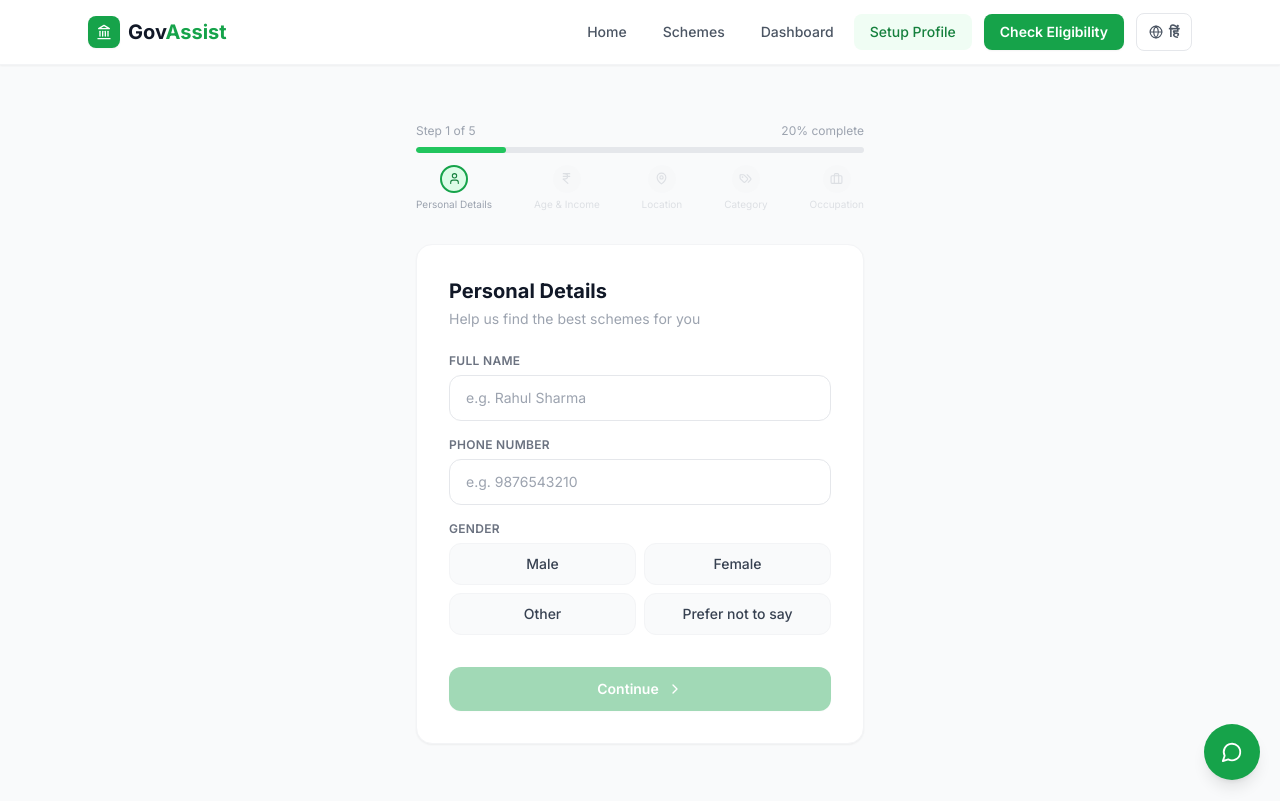
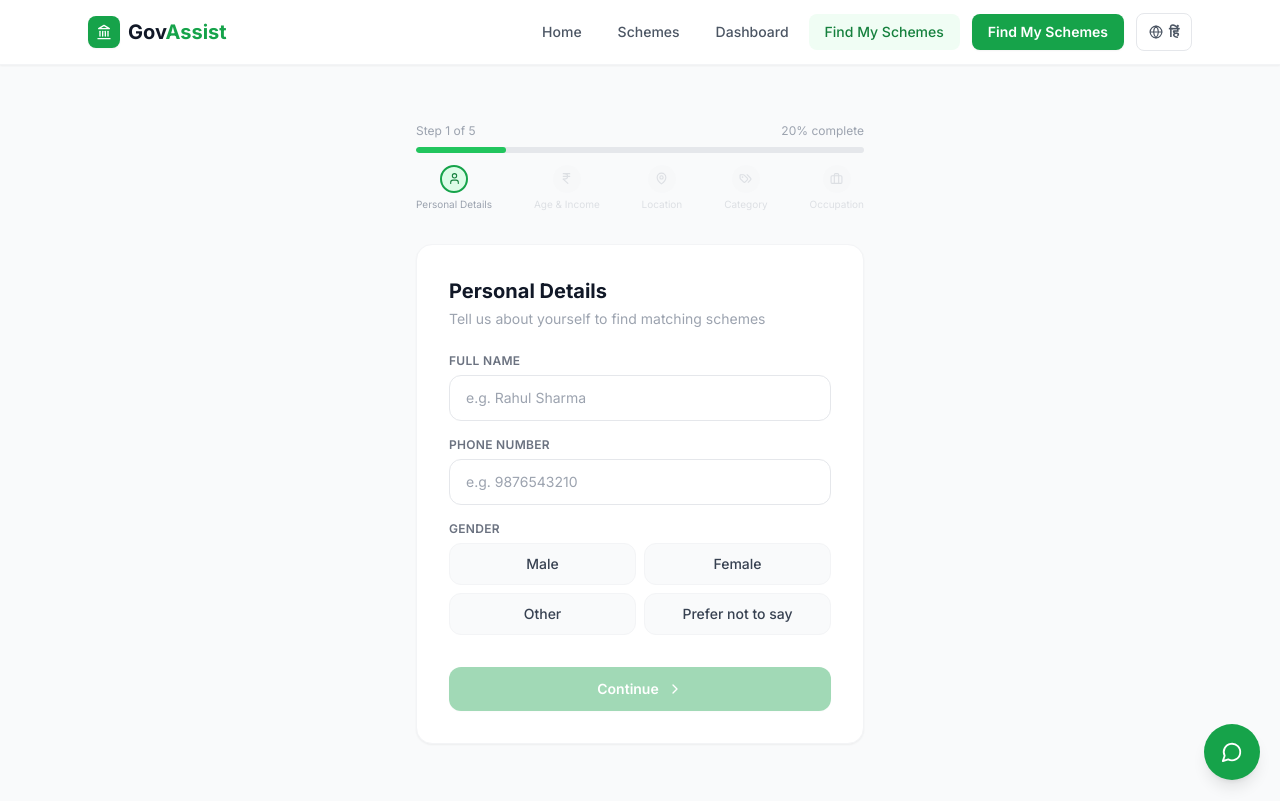
Before and after one commit to Dhruvvv109/GovAssist, a React (Vite) app: page /setup in a window 1280 px wide. Built offline with nearby package versions, Linux system fonts and the light colour scheme.

Commit message:
rename: Setup Profile -> Find My Schemes in nav and page

```diff
--- a/src/locales/en/translation.json
+++ b/src/locales/en/translation.json
@@ -4,8 +4,8 @@
     "schemes": "Schemes",
     "dashboard": "Dashboard",
     "deadlines": "Deadlines",
-    "setupProfile": "Setup Profile",
-    "checkEligibility": "Check Eligibility"
+    "setupProfile": "Find My Schemes",
+    "checkEligibility": "Find My Schemes"
   },
   "hero": {
     "badge": "🇮🇳 100% Free Government Resource",
--- a/src/locales/hi/translation.json
+++ b/src/locales/hi/translation.json
@@ -4,8 +4,8 @@
     "schemes": "योजनाएं",
     "dashboard": "डैशबोर्ड",
     "deadlines": "समय-सीमा",
-    "setupProfile": "प्रोफ़ाइल बनाएं",
-    "checkEligibility": "पात्रता जांचें"
+    "setupProfile": "योजनाएं खोजें",
+    "checkEligibility": "योजनाएं खोजें"
   },
   "hero": {
     "badge": "🇮🇳 100% मुफ़्त सरकारी सेवा",
--- a/src/pages/ProfileSetup.jsx
+++ b/src/pages/ProfileSetup.jsx
@@ -208,7 +208,7 @@ export default function ProfileSetup() {
         {/* Card */}
         <div className="bg-white rounded-2xl border border-gray-100 shadow-sm p-8">
           <h2 className="text-xl font-bold text-gray-900 mb-1">{current.title}</h2>
-          <p className="text-sm text-gray-400 mb-6">Help us find the best schemes for you</p>
+          <p className="text-sm text-gray-400 mb-6">Tell us about yourself to find matching schemes</p>
 
           {current.render()}
 
```
